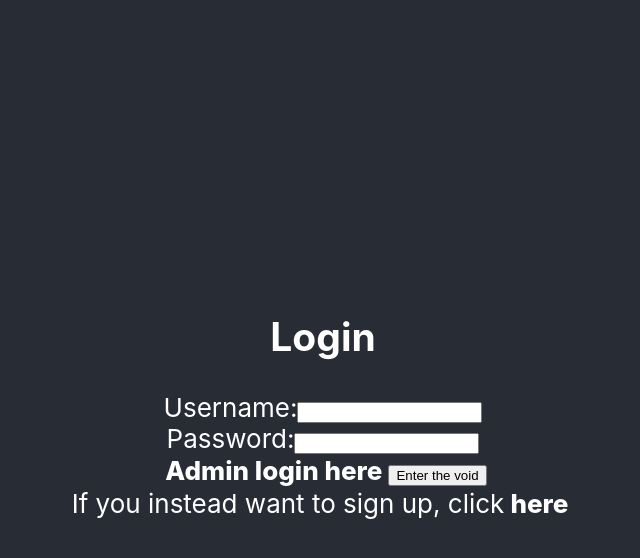
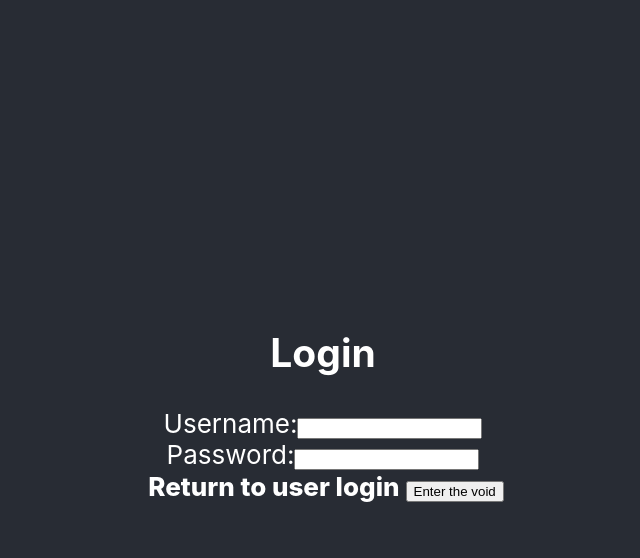
Before and after one commit to mjturt/asteriski-reaktor-hackathon-front, a React (Create React App) app: page / in a window 1280 px wide. Both pictures are taken after a click on the button "Admin login here". Shown: the top 558 px of the page, without its empty margins (317-957 px from the left). Built offline with nearby package versions, Linux system fonts and the light colour scheme.

Commit message:
Preliminary administrative tools and components + other tweaks

```diff
--- a/src/App.js
+++ b/src/App.js
@@ -33,7 +33,24 @@ class App extends React.Component {
 
     login = async (event) => {
         event.preventDefault()
-        //this.setState({loggedIn: true})
+
+        if (this.state.admin) {
+            try {
+                const user = await loginService.loginAdmin({
+                    email: this.state.email,
+                    password: this.state.password
+                })
+                window.localStorage.setItem('authedUser', JSON.stringify(user))
+                this.setState({username: '', password: '', user, loggedIn: true})
+            } catch (exception) {
+                this.setState({
+                    error: 'sumthin went wrong'
+                })
+                setTimeout(() => {
+                    this.setState({error: null})
+                }, 5000)
+            }
+        } else {
             try {
                 const user = await loginService.login({
                     email: this.state.email,
@@ -51,12 +68,15 @@ class App extends React.Component {
             }
         }
 
+
+    }
+
     handleLoginFieldChange = (event) => {
         this.setState({[event.target.name]: event.target.value})
     }
 
     handleRegisterButton = (event) => {
-        this.setState( {register: true})
+        this.setState({register: true})
     }
 
     registerNew = async (event) => {
@@ -65,8 +85,8 @@ class App extends React.Component {
         try {
             console.log(this.state)
             console.log('Date now: ' + Date.now())
-            const user = await reghelper.register( {
-                idx:Math.floor(Math.random() * 100000000),
+            const user = await reghelper.register({
+                idx: Math.floor(Math.random() * 100000000),
                 email: this.state.email,
                 firstName: this.state.firstName,
                 lastName: this.state.lastName,
@@ -75,10 +95,10 @@ class App extends React.Component {
                 memberSince: Date.now()
             })
         } catch (exception) {
-            this.setState( {
+            this.setState({
                 error: 'something went wrong'
             })
-            setTimeout( () => {
+            setTimeout(() => {
                 this.setState({error: null})
             }, 5000)
         }
@@ -107,12 +127,16 @@ class App extends React.Component {
         } else {
             return (
                 <div>
+                    <div>
                         <Login username={this.state.email}
                                password={this.state.password}
                                handleChange={this.handleLoginFieldChange}
                                handleSubmit={this.login}
                                handleAdmin={this.toggleAdmin}
+                               isAdmin={this.state.admin}
                         />
+                    </div>
+                    {!this.state.admin &&
                     <div>
                         If you instead want to sign up, click
                         <button
@@ -122,6 +146,7 @@ class App extends React.Component {
                         >here
                         </button>
                     </div>
+                    }
                 </div>
             )
         }
--- a/src/components/Login.js
+++ b/src/components/Login.js
@@ -1,7 +1,7 @@
 import React from 'react'
 import PropTypes from 'prop-types'
 
-const Login = ({handleSubmit, handleChange, username, password, handleAdmin}) => {
+const Login = ({handleSubmit, handleChange, username, password, handleAdmin, isAdmin}) => {
     return (
         <div>
             <h2>Login</h2>
@@ -23,7 +23,13 @@ const Login = ({handleSubmit, handleChange, username, password, handleAdmin}) =>
                         onChange={handleChange}
                     />
                 </div>
+                {isAdmin &&
+                <button type="button" onClick={handleAdmin} style={buttonStyle}>Return to user login</button>
+                }
+                {!isAdmin &&
                 <button type="button" onClick={handleAdmin} style={buttonStyle}>Admin login here</button>
+                }
+
                 <button type="submit">Enter the void</button>
             </form>
         </div>
--- a/src/components/LoginAdmin.js
+++ b/src/components/LoginAdmin.js
@@ -1 +1,2 @@
 import React from 'react'
+import
```
Lines whose indentation alone changed are shown as unchanged.
